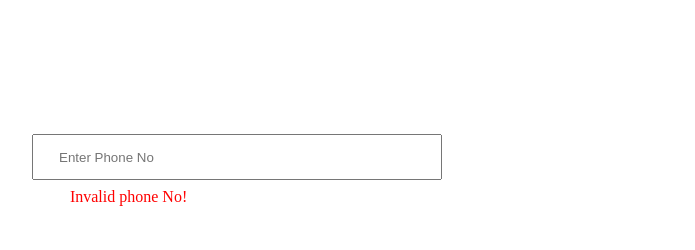
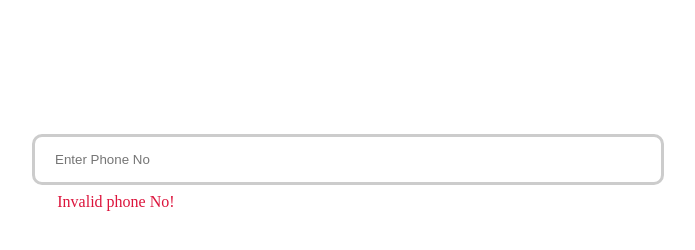
Before and after one commit to ModupeVictoria/Circle109-Phonie, a plain HTML site: page index.html in a window 1280 px wide. Shown: the whole page, without its empty margins (292-987 px from the left). Drawn offline with Linux system fonts and the light colour scheme.

Commit message:
Update app.properties

```diff
--- a/index.html
+++ b/index.html
@@ -10,14 +10,42 @@
 </head>
 <body>
 
+  <div>
+    <!-- Navbar -->
+    <nav>
+
+    </nav>
+  </div>
+
+  <!-- header -->
+
+
+  <!-- Input field with error message-->
+  <div>
   <input
-          type="Enter Phone No"
+          type="text"
           id="Enter Phone No"
           class="Enter_phone_no"
           placeholder="Enter Phone No"
           required
         />
   <p>Invalid phone No!</p>
+
+  <!-- Button with hover effect -->
+
+  </div>
+
+
+  <!-- Display Card -->
+  <div>
+
+  </div>
+
+
+  <!-- Footer -->
+  <div>
+
+  </div>
 
 
 
--- a/style.css
+++ b/style.css
@@ -1,12 +1,16 @@
 .Enter_phone_no {
-    height: 5vh;
-    width: 30%;
+    width: 50%;
+    box-sizing: border-box;
     margin-left: 25%;
     margin-top: 10%;
-    padding-left: 25px;
+    padding: 15px 20px;
+    border-radius: 10px;
+    border: 3px solid #ccc;
+   color: #c3c3c3;
+
   }
 p {
-    color: red;
-    margin-left: 28%;
+    color: #DC143C;
+    margin-left: 27%;
     margin-top: 8px;
   }
```
Also changed, not shown: 1 other file.
